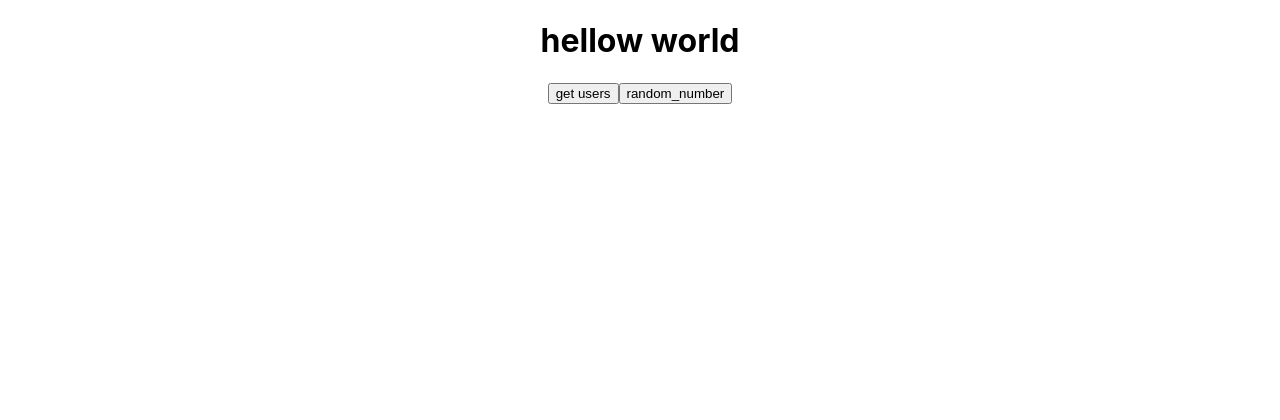
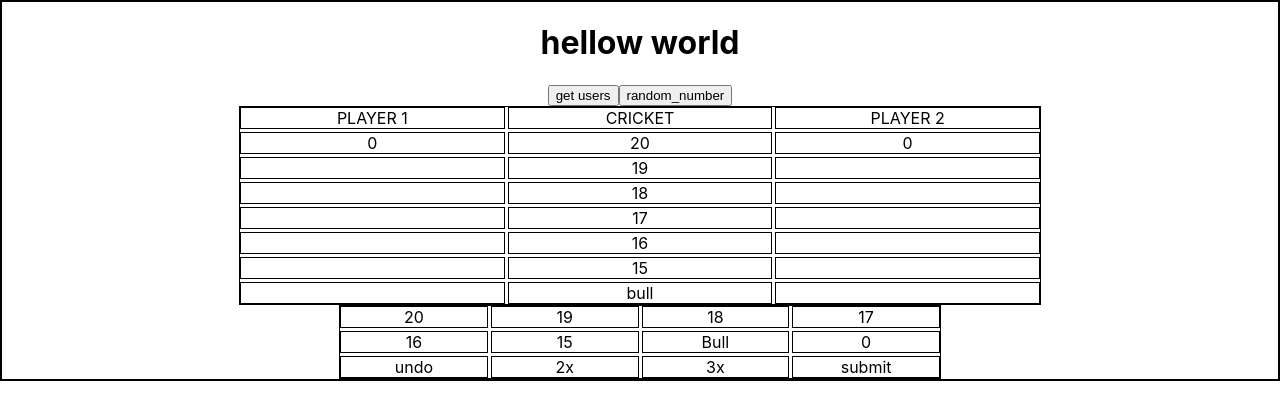
Before and after one commit to sambarksdale/Flightpath, a React (Create React App) app in the folder client/: page / in a window 1280 px wide. Shown: the top 420 px of the page. Built offline with nearby package versions, Linux system fonts and the light colour scheme.

Commit message:
added cricket board, and input

```diff
--- a/client/src/App.js
+++ b/client/src/App.js
@@ -1,6 +1,8 @@
 import React, {Component} from 'react';
 import './App.css';
 import axios from 'axios'
+import Cricket_board from './components/Cricket_board';
+import Cricket_input from './components/Cricket_input';
 
 class App extends (Component) {
 
@@ -20,6 +22,8 @@ class App extends (Component) {
         <h1>hellow world</h1>
         <button onClick={this.getUsers}>get users</button>
         <button onClick={this.getRandomNumber}>random_number</button>
+        <Cricket_board/>
+        <Cricket_input/>
       </div>
     );
   }
--- /dev/null
+++ b/client/src/components/Cricket_board.css
@@ -0,0 +1,11 @@
+.board-container {
+    margin: 0 auto;
+    width: 800px;
+    display: grid;
+    grid-template-columns: 1fr 1fr 1fr;
+    grid-gap: 3px
+}
+
+div {
+    border: 1px solid black
+}
--- /dev/null
+++ b/client/src/components/Cricket_board.js
@@ -0,0 +1,85 @@
+import React, {Component} from 'react'
+import './Cricket_board.css'
+
+class Cricket_board extends Component {
+    state = {
+        p1:{
+            "twenty-marks": 0,
+            "twenty-closed": false,
+            "twenty-score": 0,
+            "nineteen-marks": 0,
+            "nineteen-closed": false,
+            "nineteen-score": 0,
+            "eighteen-marks": 0,
+            "eighteen-closed": false,
+            "eighteen-score": 0,
+            "seventeen-marks": 0,
+            "seventeen-closed": false,
+            "seventeen-score": 0,
+            "sixteen-marks": 0,
+            "sixteen-closed": false,
+            "sixteen-score": 0,
+            "fifteen-marks": 0,
+            "fifteen-closed": false,
+            "fifteen-score": 0,
+            "bull-marks": 0,
+            "bull-closed": false,
+            "bull-score": 0,
+        },
+        p2:{
+            "twenty-marks": 0,
+            "twenty-closed": false,
+            "twenty-score": 0,
+            "nineteen-marks": 0,
+            "nineteen-closed": false,
+            "nineteen-score": 0,
+            "eighteen-marks": 0,
+            "eighteen-closed": false,
+            "eighteen-score": 0,
+            "seventeen-marks": 0,
+            "seventeen-closed": false,
+            "seventeen-score": 0,
+            "sixteen-marks": 0,
+            "sixteen-closed": false,
+            "sixteen-score": 0,
+            "fifteen-marks": 0,
+            "fifteen-closed": false,
+            "fifteen-score": 0,
+            "bull-marks": 0,
+            "bull-closed": false,
+            "bull-score": 0,
+        },
+    }
+    render(){
+        return(
+            <div className="board-container">
+                <div>PLAYER 1</div>
+                <div>CRICKET</div>
+                <div>PLAYER 2</div>
+                <div>{this.state.p1["twenty-marks"]}</div>
+                <div>20</div>
+                <div>{this.state.p2["twenty-marks"]}</div>
+                <div></div>
+                <div>19</div>
+                <div></div>
+                <div></div>
+                <div>18</div>
+                <div></div>
+                <div></div>
+                <div>17</div>
+                <div></div>
+                <div></div>
+                <div>16</div>
+                <div></div>
+                <div></div>
+                <div>15</div>
+                <div></div>
+                <div></div>
+                <div>bull</div>
+                <div></div>
+            </div>
+        )
+    }
+}
+
+export default Cricket_board;
--- /dev/null
+++ b/client/src/components/Cricket_input.css
@@ -0,0 +1,7 @@
+.input-container {
+    margin: 0 auto;
+    width: 600px;
+    display: grid;
+    grid-template-columns: 1fr 1fr 1fr 1fr;
+    grid-gap: 3px;
+}
--- /dev/null
+++ b/client/src/components/Cricket_input.js
@@ -0,0 +1,26 @@
+import React, {Component} from 'react'
+import './Cricket_input.css'
+
+class Cricket_input extends Component {
+
+    render(){
+        return(
+            <div className="input-container">
+                <div>20</div>
+                <div>19</div>
+                <div>18</div>
+                <div>17</div>
+                <div>16</div>
+                <div>15</div>
+                <div>Bull</div>
+                <div>0</div>
+                <div>undo</div>
+                <div>2x</div>
+                <div>3x</div>
+                <div>submit</div>
+            </div>
+        )
+    }
+}
+
+export default Cricket_input;
```
